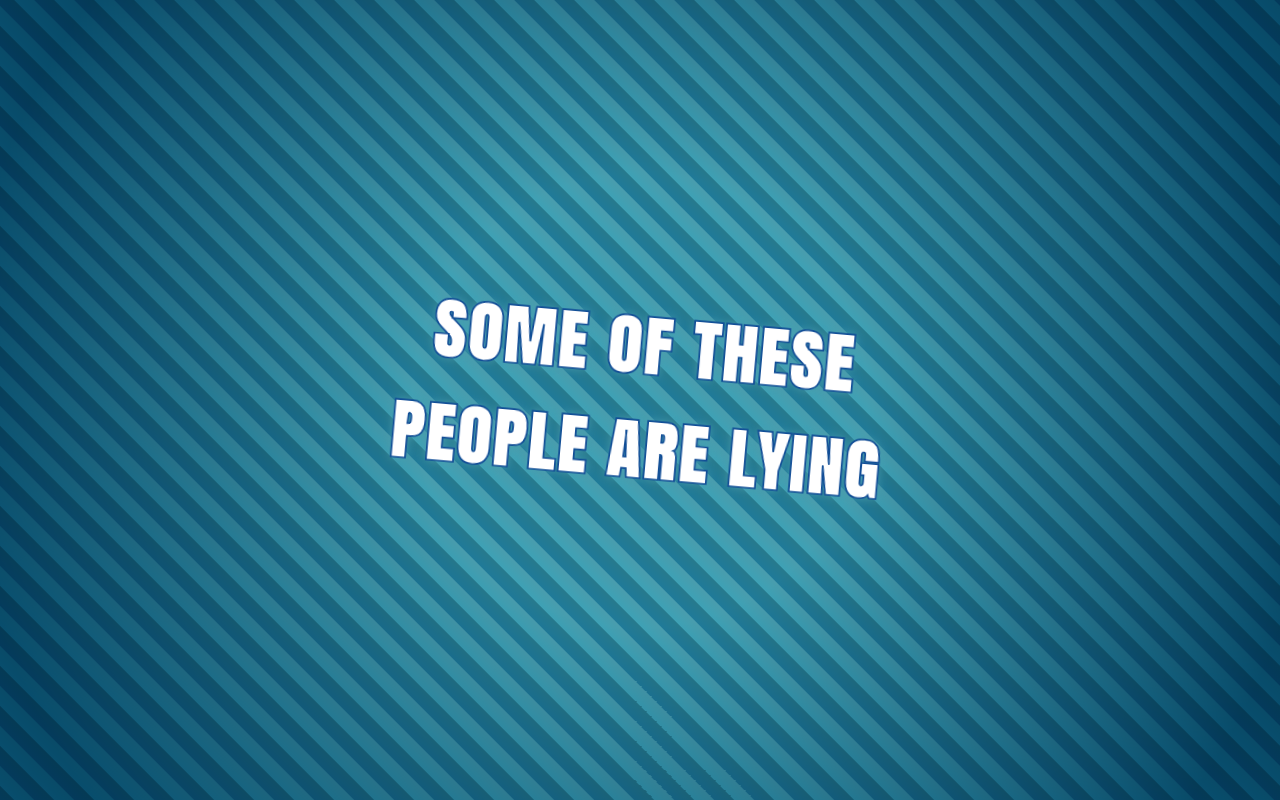
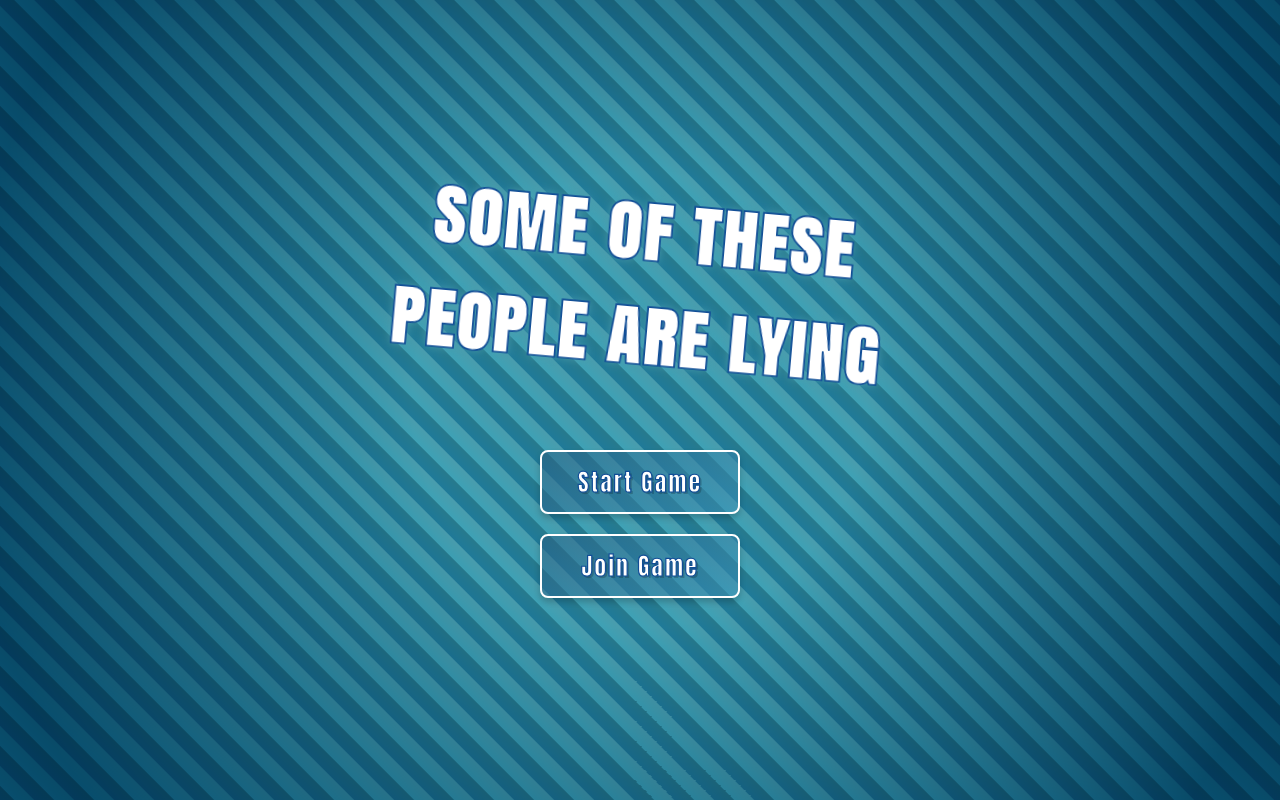
Before and after one commit to J-Parkinson/sotpal, a Next.js app: page / in a window 1280 px wide. Built offline with nearby package versions, Linux system fonts and the light colour scheme.

Commit message:
Create homepage

```diff
--- a/app/page.tsx
+++ b/app/page.tsx
@@ -1,4 +1,8 @@
-import Logo, {MainLogo} from "@/components/logo/logo";
+'use client'
+
+import {MainLogo} from "@/components/logo/logo";
+import React from "react";
+import Button from "@/components/button/button";
 
 export const runtime = 'edge'
 export const preferredRegion = 'home'
@@ -6,8 +10,12 @@
 
 export default function Home() {
   return (
-    <main className="relative flex min-h-screen flex-col items-center justify-center">
+    <main className="relative flex min-h-screen flex-col items-center justify-center gap-10">
       <MainLogo/>
+      <div className="p-5 flex flex-col items-center justify-center gap-5">
+        <Button onClick={() => {}}>Start Game</Button>
+          <Button onClick={() => {}}>Join Game</Button>
+      </div>
     </main>
   )
 }
```
